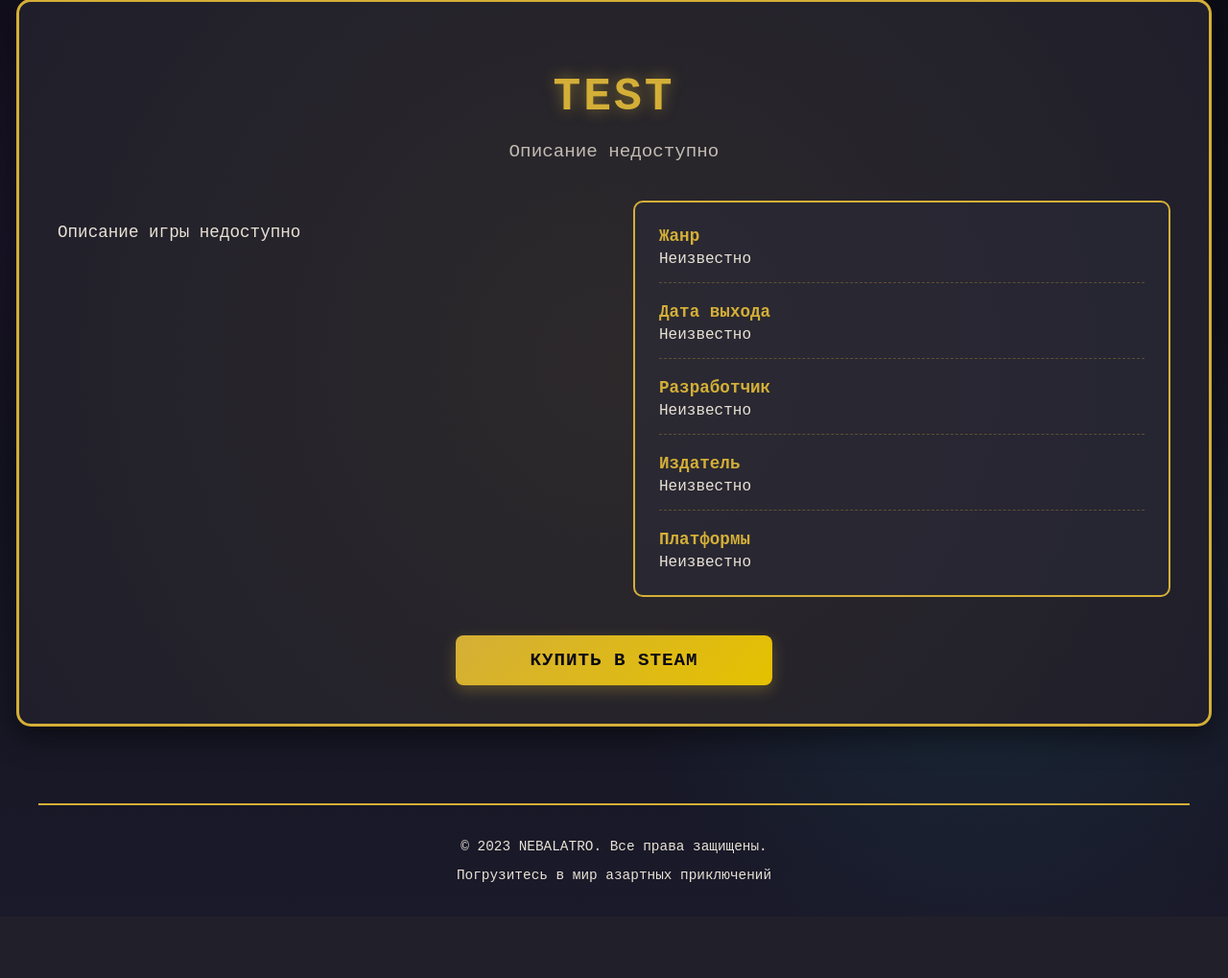
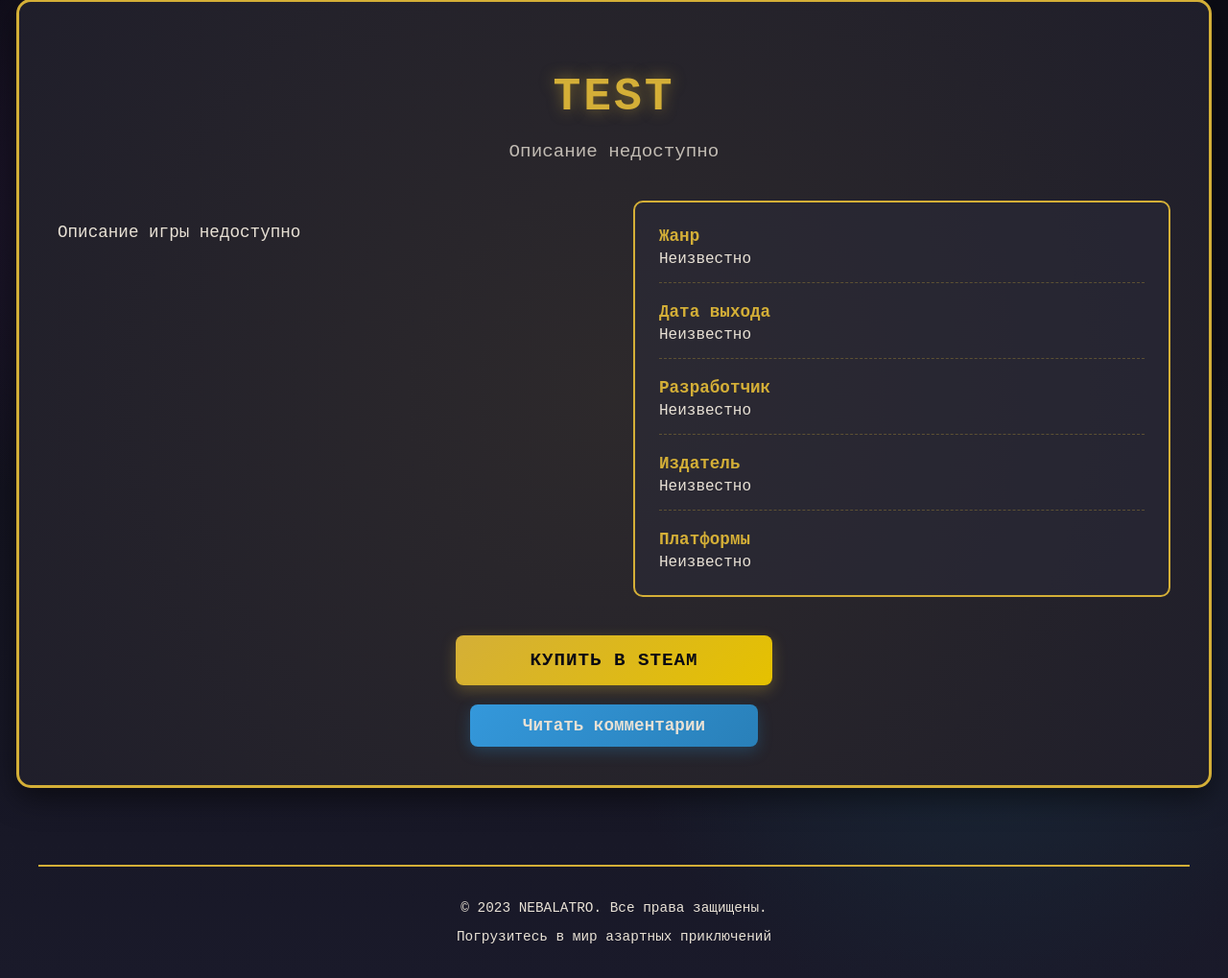
Before and after one commit to evgenmozg456/nebalatro_shop, a Flask app: page /game/0 in a window 1280 px wide. Shown: the part 136-1155 px from the top of the page at 96% size. Before the commit the page ends 1055 px from the top, so only its background shows below. Run offline with Flask 3, Linux system fonts and the light colour scheme; data comes from the database, SQL or seed files in the repository; some libraries are stand-ins or nearby versions.

Commit message:
кнока читать комментарии

```diff
--- a/templates/game_card.html
+++ b/templates/game_card.html
@@ -123,6 +123,30 @@
             position: relative;
             overflow: hidden;
             z-index: 2;
+        }
+        .comments-button {
+            display: block;
+            width: 100%;
+            max-width: 300px;
+            margin: 20px auto 0;
+            padding: 12px;
+            background: linear-gradient(135deg, var(--chip-blue), #2980b9);
+            color: var(--text);
+            border: none;
+            border-radius: 8px;
+            font-family: inherit;
+            font-size: 1.1rem;
+            font-weight: bold;
+            cursor: pointer;
+            transition: all 0.3s;
+            text-align: center;
+            box-shadow: 0 5px 15px rgba(41, 128, 185, 0.3);
+        }
+
+        .comments-button:hover {
+            background: linear-gradient(135deg, var(--chip-green), #27ae60);
+            transform: translateY(-2px);
+            box-shadow: 0 8px 25px rgba(39, 174, 96, 0.4);
         }
 
         .game-card::before {
@@ -510,9 +534,15 @@
                             ${{ "%.2f"|format(steam_data.price_overview.final / 100) }}
                         {% endif %}
                     </a>
-                {% endif %}
-            </div>
-        </main>
+
+                        <!-- Новая кнопка "Читать комментарии" -->
+                        <button id="show-comments" class="comments-button">
+                            Читать комментарии
+                        </button>
+                    {% endif %}
+                </div>
+            </main>
+
 
         <footer>
             <p>© 2023 NEBALATRO. Все права защищены.</p>
```
